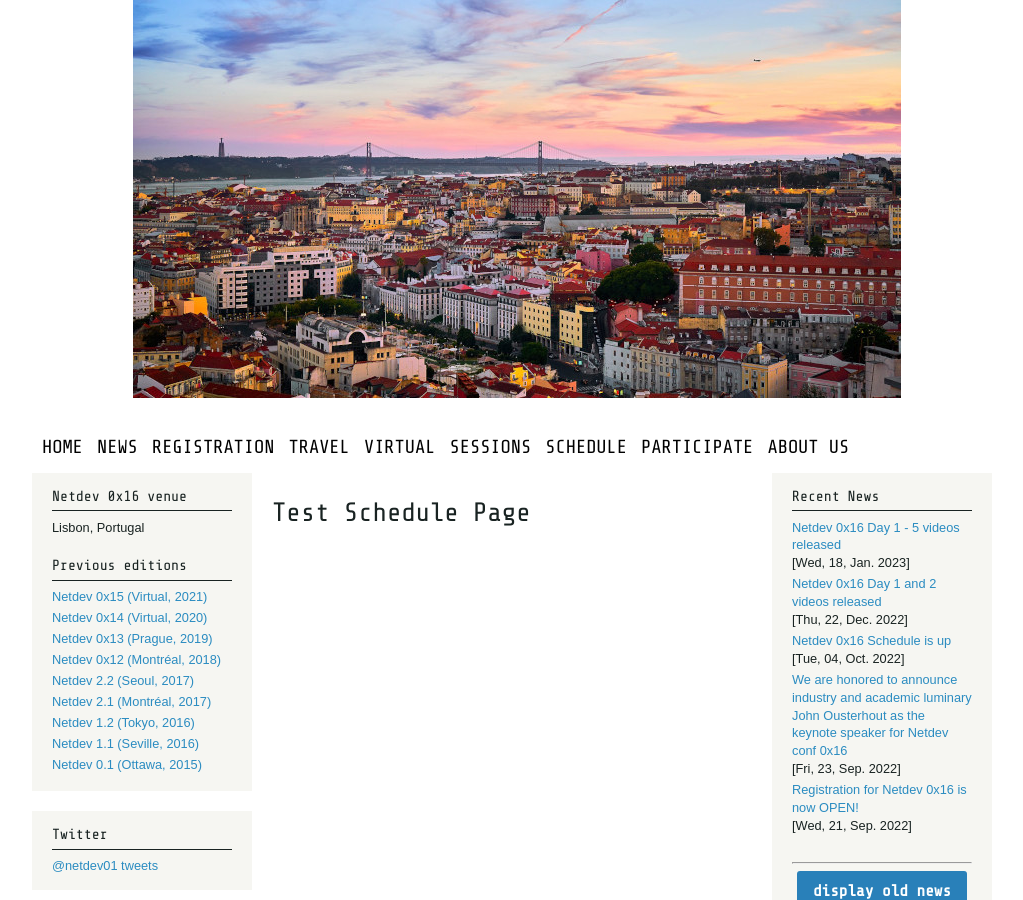
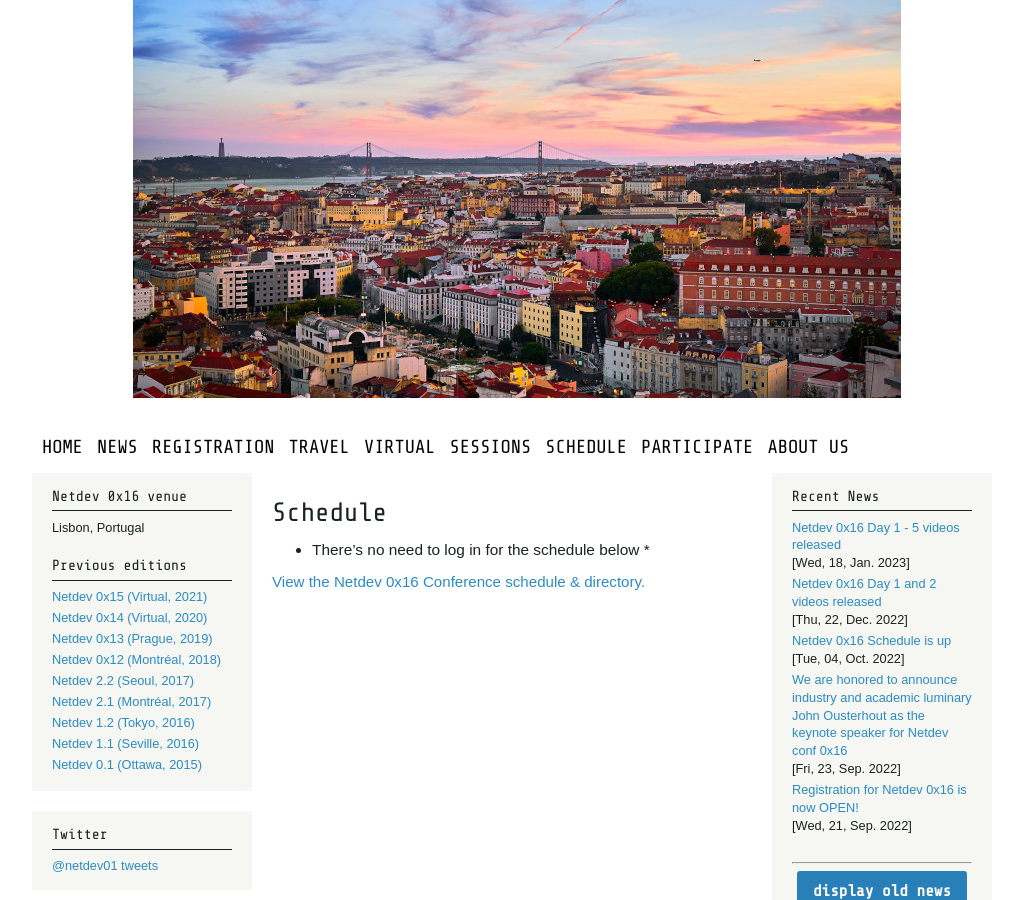
Before and after one commit to laelnasan/test-netdev-prod, a Jekyll site: the page built from pages/schedule.md, in a window 1280 px wide and 900 px high. Shown: the whole window, without its empty margins (128-1151 px from the left). Built offline with Jekyll 4.4.1, drawn with Linux system fonts in a browser that asks for light colours; nearby versions of some CDN libraries; a script that is not in the unit is left out; comment, search, counter and statistics services are not loaded.

Commit message:
Update sessions and schedule

```diff
--- a/pages/schedule.md
+++ b/pages/schedule.md
@@ -7,67 +7,61 @@ enabled: true
 order: 7
 ---
 
-# Test Schedule Page
+# Schedule
 
-{% for slot in site.data.schedule %}
-{% if slot.decision == "Accepted and Anounced" %}
-
-## {{ slot.title }}
-  {% assign title = "Speaker" %}
-
-  {% for author in slot.authors %}
-  {% if forloop.first %}
-  {% if forloop.last %}
-  {% assign plural = ":" %}
-  {% else %}
-  {% assign plural = "s:" %}
-  {% endif %}
-  {{ plural | prepend: title }}
-  {% endif %}
-  {% if forloop.first == false %} and {% endif %}{{ author.first }} {{ author.last }}
-  {% endfor %}
-
-### Type
-{{ slot.options.submission-type }}
-
-### Label
-{{ slot.options.submission-label }}
-
-### Description
-{{ slot.abstract }}
-
-{% if forloop.last == false %}---{% endif %}
-{% endif %}
-{% endfor %}
+* There's no need to log in for the schedule below *
 
 {% comment %}
-Check back later for the conference schedule.
-<br><br>
+Times below are listed in UTC. If you add this to your own Google Calendar using the
+button at the bottom of this page, you'll be able to view the schedule in your preferred timezone.
 
-# Schedule
+Note that when viewing the schedule on the <a href="virtual.html">virtual conference platform</a>
+the timezone will be different, so please be aware of that and make sure you notice which timezone is displayed.
+{% endcomment %}
 
-Times below are listed in UTC. If you add this to your own Google Calendar using the button at the bottom of this page, you'll be able to view the schedule in your preferred timezone.
 
-Note that when viewing the schedule on the [virtual conference platform](virtual.html) the timezone will be different, so please be aware of that and make sure you notice which timezone is displayed.
+<!-- default view -->
+<a id="sched-embed" href="//myfoobar2022.sched.com/">View the Netdev 0x16 Conference schedule &amp; directory.</a>
+<script type="text/javascript" src="//myfoobar2022.sched.com/js/embed.js"></script>
+
+<!-- expanded -->
+{% comment %}
+ <a id="sched-embed" href="//myfoobar2022.sched.com/list/descriptions/">View the Netdev 0x16 Conference schedule &amp; directory.</a>
+<script type="text/javascript" src="//myfoobar2022.sched.com/js/embed.js"></script>
+
+<iframe src="https://calendar.google.com/calendar/embed?height=1624&amp;wkst=1&amp;bgcolor=%23ffffff&amp;ctz=UTC&amp;src=MGh0ODY5bzRlcG00aWZ2OHI1cXVvNWRvbGdAZ3JvdXAuY2FsZW5kYXIuZ29vZ2xlLmNvbQ&amp;color=%234285F4&amp;showNav=0&amp;showTabs=0&amp;showPrint=0&amp;showCalendars=0&amp;mode=AGENDA&amp;showDate=0" style="border-width:0; height: 90vh;" width="480" frameborder="0" scrolling="no"></iframe>
+
+<!-- <iframe src="https://calendar.google.com/calendar/embed?height=1624&amp;wkst=1&amp;bgcolor=%23ffffff&amp;ctz=UTC&amp;src=MGh0ODY5bzRlcG00aWZ2OHI1cXVvNWRvbGdAZ3JvdXAuY2FsZW5kYXIuZ29vZ2xlLmNvbQ&amp;color=%234285F4&amp;title=Netdev%200x16&amp;mode=AGENDA&amp;showNav=0&amp;showTabs=0&amp;showDate=0&amp;showCalendars=0&amp;showTz=1" style="border-width:0; height: 90vh;" width="480" frameborder="0" scrolling="no"></iframe> -->
+
+<!-- <iframe src="https://calendar.google.com/calendar/embed?height=1624&amp;wkst=1&amp;bgcolor=%23ffffff&amp;ctz=UTC&amp;src=MGh0ODY5bzRlcG00aWZ2OHI1cXVvNWRvbGdAZ3JvdXAuY2FsZW5kYXIuZ29vZ2xlLmNvbQ&amp;color=%23009688&amp;title=Netdev%200x16&amp;mode=AGENDA" style="border-width:0" width="480" height="1624" frameborder="0" scrolling="no"></iframe> -->
 
 Check back later for the conference schedule.
+<br /><br />
+
+<!-- <h3>More info on how to connect: <a href="virtual.html">https://netdevconf.info/0x16/virtual.html</a><br/><br/>All times shown are in GMT.</h3><br/> -->
+
+<!-- <h2>Old Schedule</h2> -->
+
+<!-- default view -->
+<!-- <a id="sched-embed" href="//netdev0x16.sched.com/">View the Netdev 0x16 Conference schedule &amp; directory.</a><script type="text/javascript" src="//netdev0x16.sched.com/js/embed.js"></script> -->
 
 
-### More info on how to connect: [https://netdevconf.info/0x16/virtual.html](virtual.html)
-
-All times shown are in GMT.
+<!-- expanded -->
+<!-- <a id="sched-embed" href="//netdev0x16.sched.com/list/descriptions/">View the Netdev 0x16 Conference schedule &amp; directory.</a><script type="text/javascript" src="//netdev0x16.sched.com/js/embed.js"></script> -->
 
 
+<!-- grid -->
+<!-- <a id="sched-embed" href="//netdev0x16.sched.com/grid/">View the Netdev 0x16 Conference schedule &amp; directory.</a><script type="text/javascript" src="//netdev0x16.sched.com/js/embed.js"></script> -->
 
-## Old Schedule
 
-default view [View the Netdev 0x16 Conference schedule &
-directory.](//netdev0x16.sched.com/) expanded [View the Netdev 0x16 Conference
-schedule & directory.](//netdev0x16.sched.com/list/descriptions/) grid [View
-the Netdev 0x16 Conference schedule & directory.](//netdev0x16.sched.com/grid/)
-by venue [View the Netdev 0x16 Conference schedule &
-directory.](//netdev0x16.sched.com/venues/) speakers [View the Netdev 0x16
-Conference schedule & directory.](//netdev0x16.sched.com/directory/speakers)
-sponsors [View the Netdev 0x16 Conference schedule &
-directory.](//netdev0x16.sched.com/directory/sponsors)
+<!-- by venue -->
+<!-- <a id="sched-embed" href="//netdev0x16.sched.com/venues/">View the Netdev 0x16 Conference schedule &amp; directory.</a><script type="text/javascript" src="//netdev0x16.sched.com/js/embed.js"></script> -->
+
+
+<!-- speakers -->
+<!-- <a id="sched-embed" href="//netdev0x16.sched.com/directory/speakers">View the Netdev 0x16 Conference schedule &amp; directory.</a><script type="text/javascript" src="//netdev0x16.sched.com/js/embed.js"></script> -->
+
+
+<!-- sponsors -->
+<!-- <a id="sched-embed" href="//netdev0x16.sched.com/directory/sponsors">View the Netdev 0x16 Conference schedule &amp; directory.</a><script type="text/javascript" src="//netdev0x16.sched.com/js/embed.js"></script> -->
 {% endcomment %}
```
Also changed, not shown: pages/registration.md (+16 -17 lines), pages/sessions.md (renamed from pages/sessions.html).
